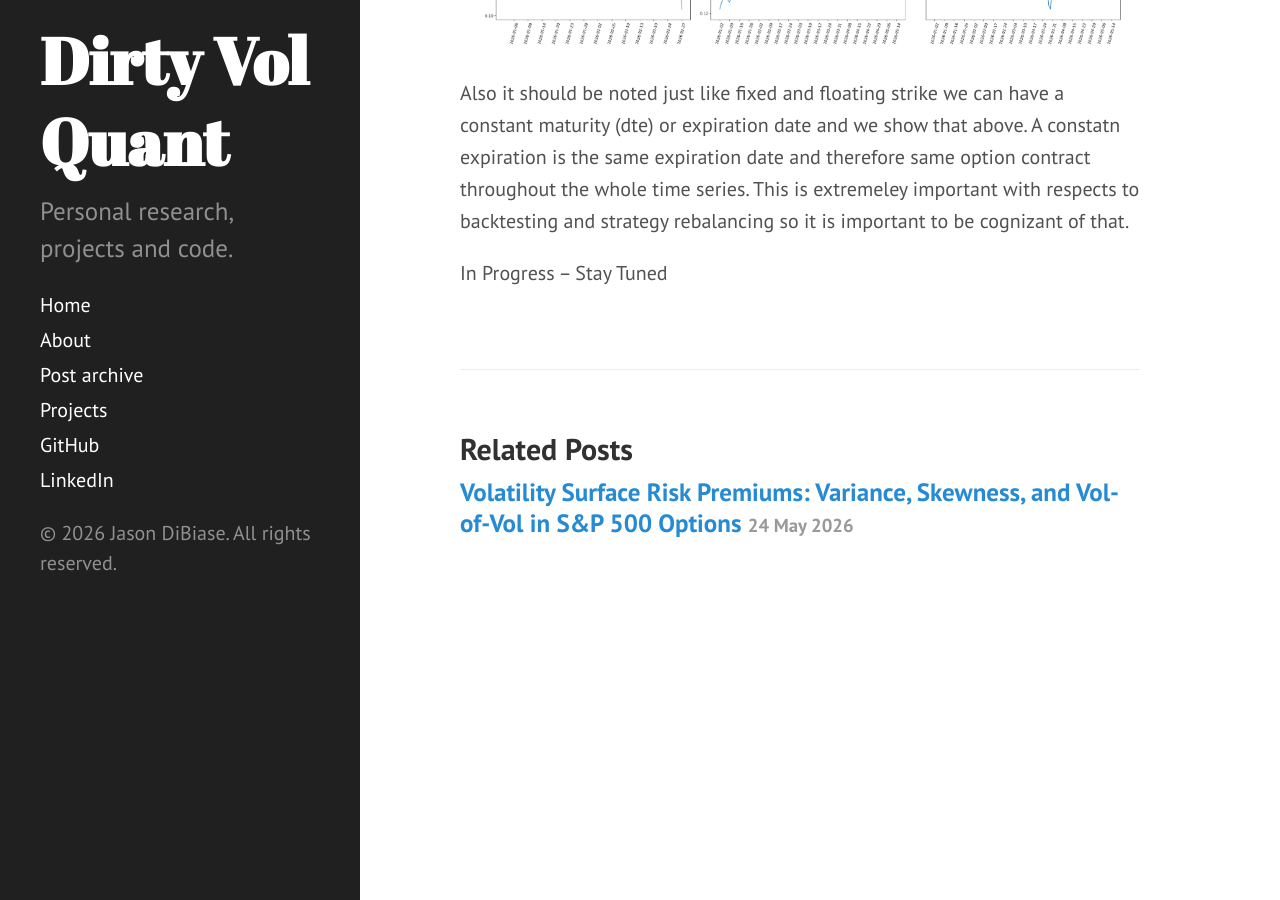
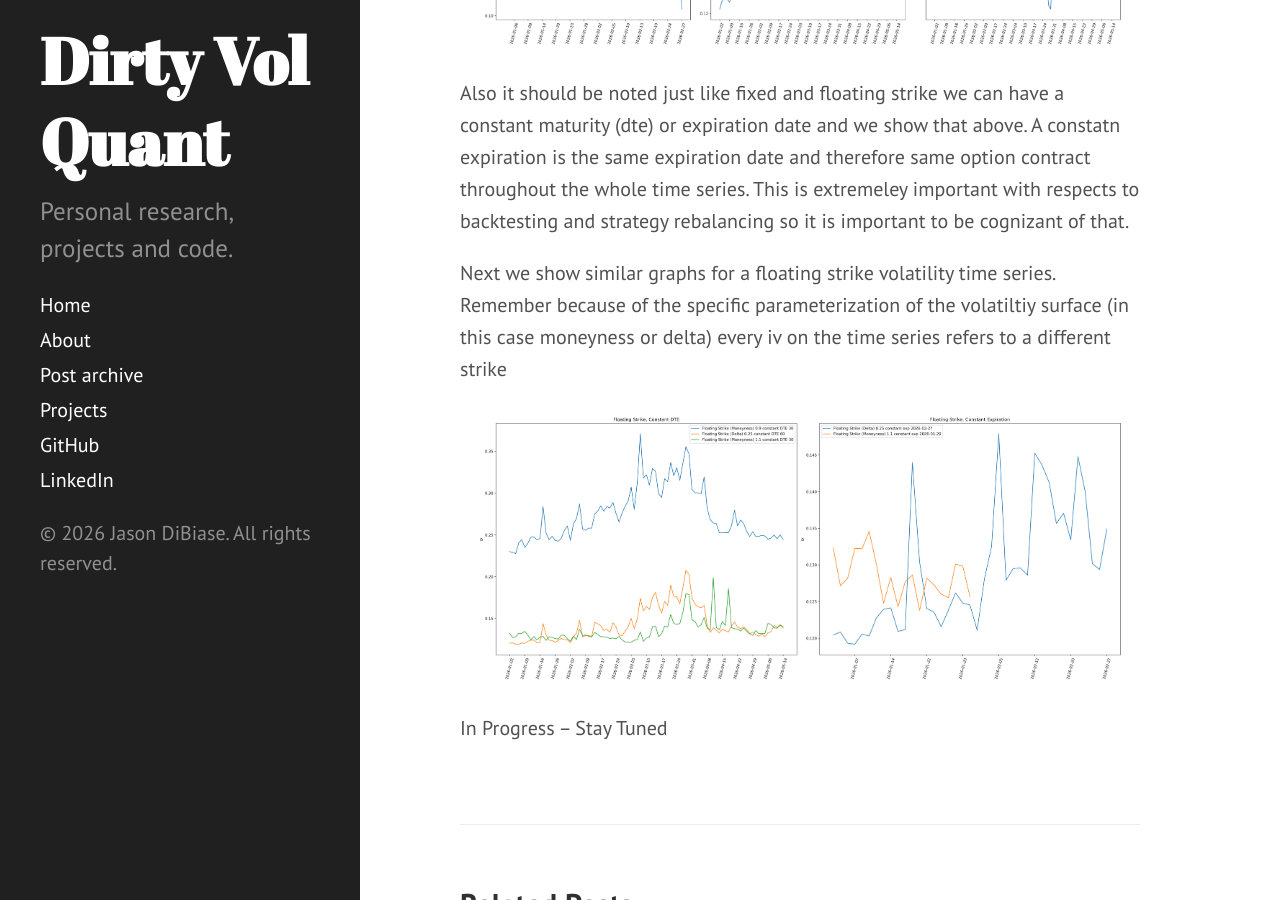
Before and after one commit to dibiasej/dibiasej.github.io, a Jekyll site: the page built from _posts/2026-06-07-Fixed-Strike-Floating-Strike-Spot-Vol-Dynamics-And-The-Skew-Stickiness-Ratio-Part-1.md, in a window 1280 px wide and 900 px high, scrolled down 1913 px. Built offline with Jekyll 4.4.1, drawn with Linux system fonts in a browser that asks for light colours; Markdown is read by kramdown in place of the engine named in the settings.

Commit message:
added pic

```diff
--- a/_posts/2026-06-07-Fixed-Strike-Floating-Strike-Spot-Vol-Dynamics-And-The-Skew-Stickiness-Ratio-Part-1.md
+++ b/_posts/2026-06-07-Fixed-Strike-Floating-Strike-Spot-Vol-Dynamics-And-The-Skew-Stickiness-Ratio-Part-1.md
@@ -15,10 +15,12 @@ What does it mean to parameterize a volatility surface, well in mathematical ter
 
 What really helped me understand these topics is reading through Emanuel Dermans volatility class lectures. In the lectures he explores fixed strike and floating strike vol from a time series perspective and I want to show that here. Below I show a time series of multiple fixed strike volatilities, that means at the starting date we choose an option with a specific strike and plot how that same strike option changes everyday, in our example we start at 2026-01-01 and set the strike to be 660 on the lower end and 700 on the higher end when spot is at 680. Every day going forward we plot the same IV for those strike options keeping them fixed.
 
-![Fixed Strike Vol](/assets/images/SPY_Fixed_Strike_Vol_2026-05-24.png)
+![Fixed Strike Vol](/assets/images/SPY_Fixed_Strike_Vol_2026-06-30.png)
 
 Also it should be noted just like fixed and floating strike we can have a constant maturity (dte) or expiration date and we show that above. A constatn expiration is the same expiration date and therefore same option contract throughout the whole time series. This is extremeley important with respects to backtesting and strategy rebalancing so it is important to be cognizant of that.
 
+Next we show similar graphs for a floating strike volatility time series. Remember because of the specific parameterization of the volatiltiy surface (in this case moneyness or delta) every iv on the time series refers to a different strike
 
+![Floating Strike Vol](/assets/images/SPY_Floating_Strike_Vol-2026-06-30.png)
 
 In Progress -- Stay Tuned
```
Also changed, not shown: assets/images/SPY_Fixed_Strike_Vol_2026-06-30.png (renamed from assets/images/SPY_Fixed_Strike_Vol_2026-05-24.png), assets/images/SPY_Floating_Strike_Vol-2026-06-30.png (added).
